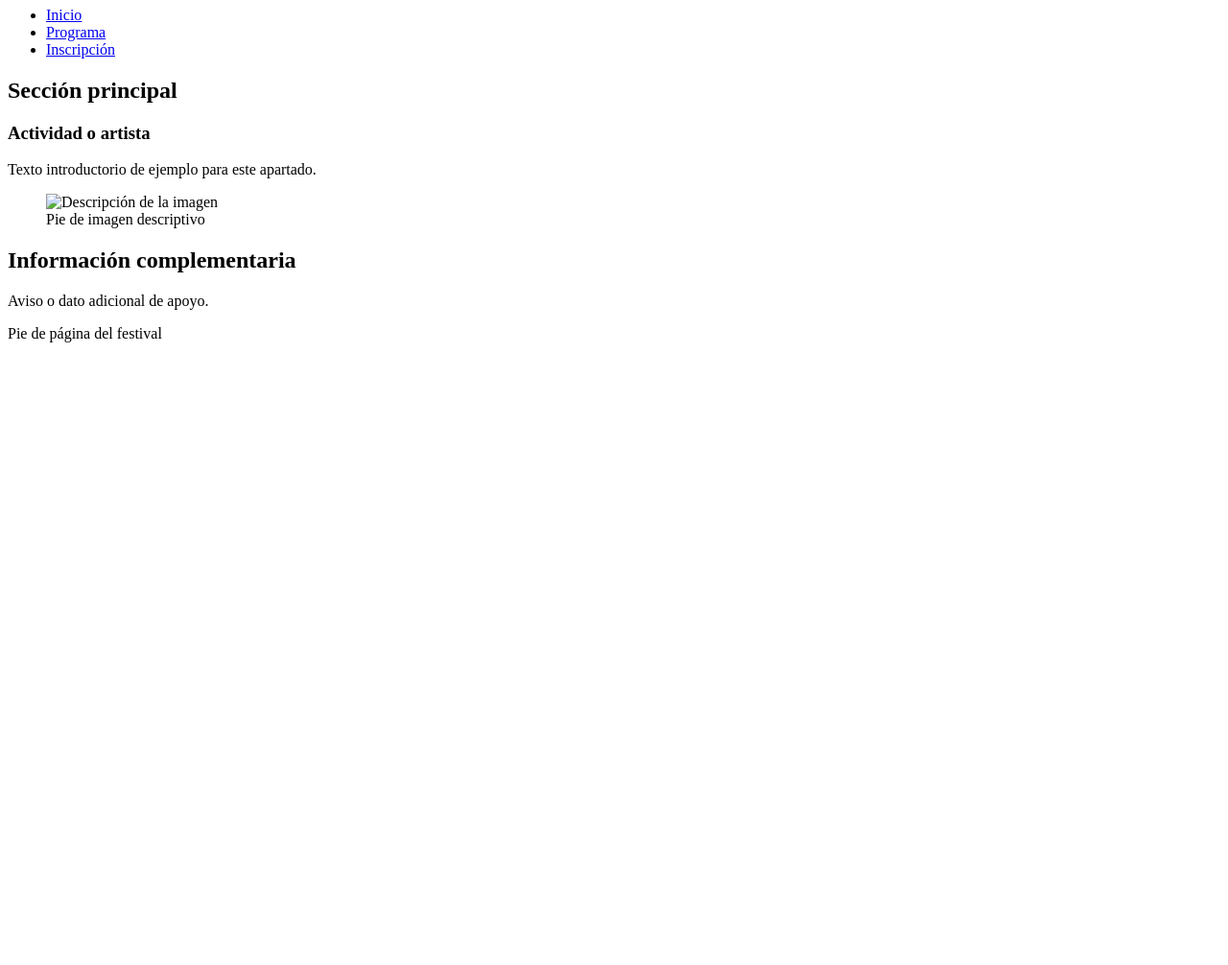
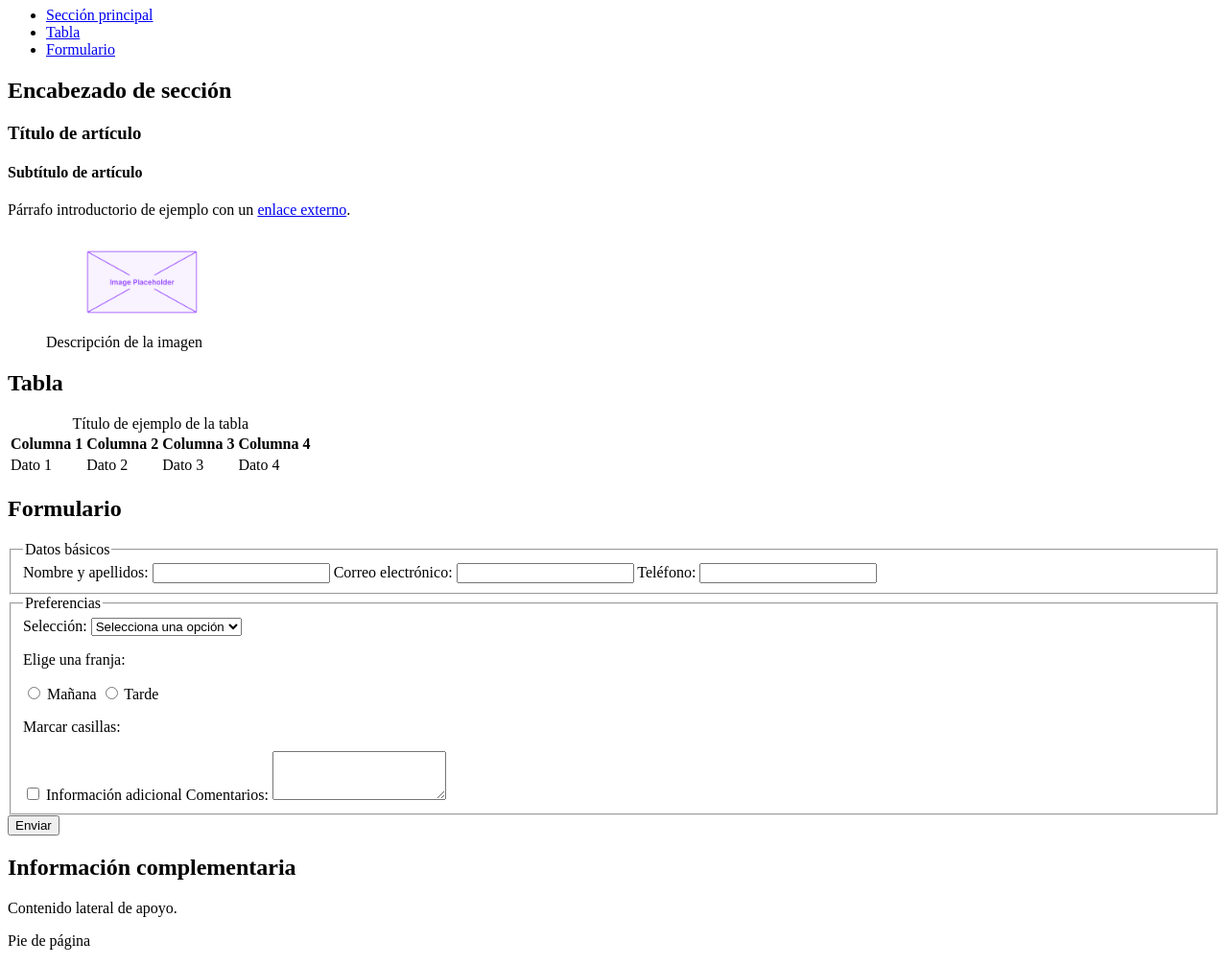
Before and after one commit to 0xAquora/LND-class, a plain HTML site: page index.html in a window 1280 px wide. Shown: the part 73-1079 px from the top of the page at 96% size. Before the commit the page ends 800 px from the top, so only its background shows below. Drawn offline with Linux system fonts and the light colour scheme.

Commit message:
Seccion 1 final

```diff
--- a/index.html
+++ b/index.html
@@ -1,43 +1,113 @@
 <!DOCTYPE html>
 <html lang="es">
   <head>
-    <meta charset="UTF-8" />
-    <meta name="viewport" content="width=device-width, initial-scale=1.0" />
-    <title>Festival en Gran Canaria - Estructura base</title>
+    <meta charset="UTF-8">
+    <meta name="viewport" content="width=device-width, initial-scale=1.0">
+    <title>Apartado 1 - Estructura y elementos HTML</title>
   </head>
   <body>
     <header>
-      <h1>Nombre del festival</h1>
+      <h1>Título principal</h1>
       <nav>
         <ul>
-          <li><a href="#presentacion">Inicio</a></li>
-          <li><a href="#programacion">Programa</a></li>
-          <li><a href="#inscripcion">Inscripción</a></li>
+          <li><a href="#seccion-principal">Sección principal</a></li>
+          <li><a href="#tabla-ejemplo">Tabla</a></li>
+          <li><a href="#formulario-ejemplo">Formulario</a></li>
         </ul>
       </nav>
     </header>
 
     <main>
-      <section id="presentacion">
-        <h2>Sección principal</h2>
+      <section id="seccion-principal">
+        <h2>Encabezado de sección</h2>
         <article>
-          <h3>Actividad o artista</h3>
-          <p>Texto introductorio de ejemplo para este apartado.</p>
+          <h3>Título de artículo</h3>
+          <h4>Subtítulo de artículo</h4>
+          <p>Párrafo introductorio de ejemplo con un <a href="https://example.com" target="_blank" rel="noopener noreferrer">enlace externo</a>.</p>
           <figure>
-            <img src="" alt="Descripción de la imagen" />
-            <figcaption>Pie de imagen descriptivo</figcaption>
+            <img src="images/placeholder.png" alt="Descripción alternativa de la imagen" height="100">
+            <figcaption>Descripción de la imagen</figcaption>
           </figure>
         </article>
       </section>
 
+      <section id="tabla-ejemplo">
+        <h2>Tabla</h2>
+        <table>
+          <caption>Título de ejemplo de la tabla</caption>
+          <thead>
+            <tr>
+              <th scope="col">Columna 1</th>
+              <th scope="col">Columna 2</th>
+              <th scope="col">Columna 3</th>
+              <th scope="col">Columna 4</th>
+            </tr>
+          </thead>
+          <tbody>
+            <tr>
+              <td>Dato 1</td>
+              <td>Dato 2</td>
+              <td>Dato 3</td>
+              <td>Dato 4</td>
+            </tr>
+          </tbody>
+        </table>
+      </section>
+
+      <section id="formulario-ejemplo">
+        <h2>Formulario</h2>
+        <form action="#" method="post">
+          <fieldset>
+            <legend>Datos básicos</legend>
+
+            <label for="nombre">Nombre y apellidos:</label>
+            <input type="text" id="nombre" name="nombre" required>
+
+            <label for="correo">Correo electrónico:</label>
+            <input type="email" id="correo" name="correo" required>
+
+            <label for="telefono">Teléfono:</label>
+            <input type="tel" id="telefono" name="telefono">
+          </fieldset>
+
+          <fieldset>
+            <legend>Preferencias</legend>
+
+            <label for="opcion">Selección:</label>
+            <select id="opcion" name="opcion" required>
+              <option value="">Selecciona una opción</option>
+              <option value="op1">Opción 1</option>
+              <option value="op2">Opción 2</option>
+              <option value="op3">Opción 3</option>
+              <option value="op4">Opción 4</option>
+            </select>
+
+            <p>Elige una franja:</p>
+            <input type="radio" id="turno-manana" name="turno" value="manana" required>
+            <label for="turno-manana">Mañana</label>
+            <input type="radio" id="turno-tarde" name="turno" value="tarde">
+            <label for="turno-tarde">Tarde</label>
+
+            <p>Marcar casillas:</p>
+            <input type="checkbox" id="extra-info" name="extras" value="info">
+            <label for="extra-info">Información adicional</label>
+
+            <label for="comentarios">Comentarios:</label>
+            <textarea id="comentarios" name="comentarios" rows="3" maxlength="300"></textarea>
+          </fieldset>
+
+          <button type="submit">Enviar</button>
+        </form>
+      </section>
+
       <aside>
         <h2>Información complementaria</h2>
-        <p>Aviso o dato adicional de apoyo.</p>
+        <p>Contenido lateral de apoyo.</p>
       </aside>
     </main>
 
     <footer id="footer">
-      <p>Pie de página del festival</p>
+      <p>Pie de página</p>
     </footer>
   </body>
 </html>
```
Also changed, not shown: images/placeholder.png (added), validator-pics/section1.png (added).
